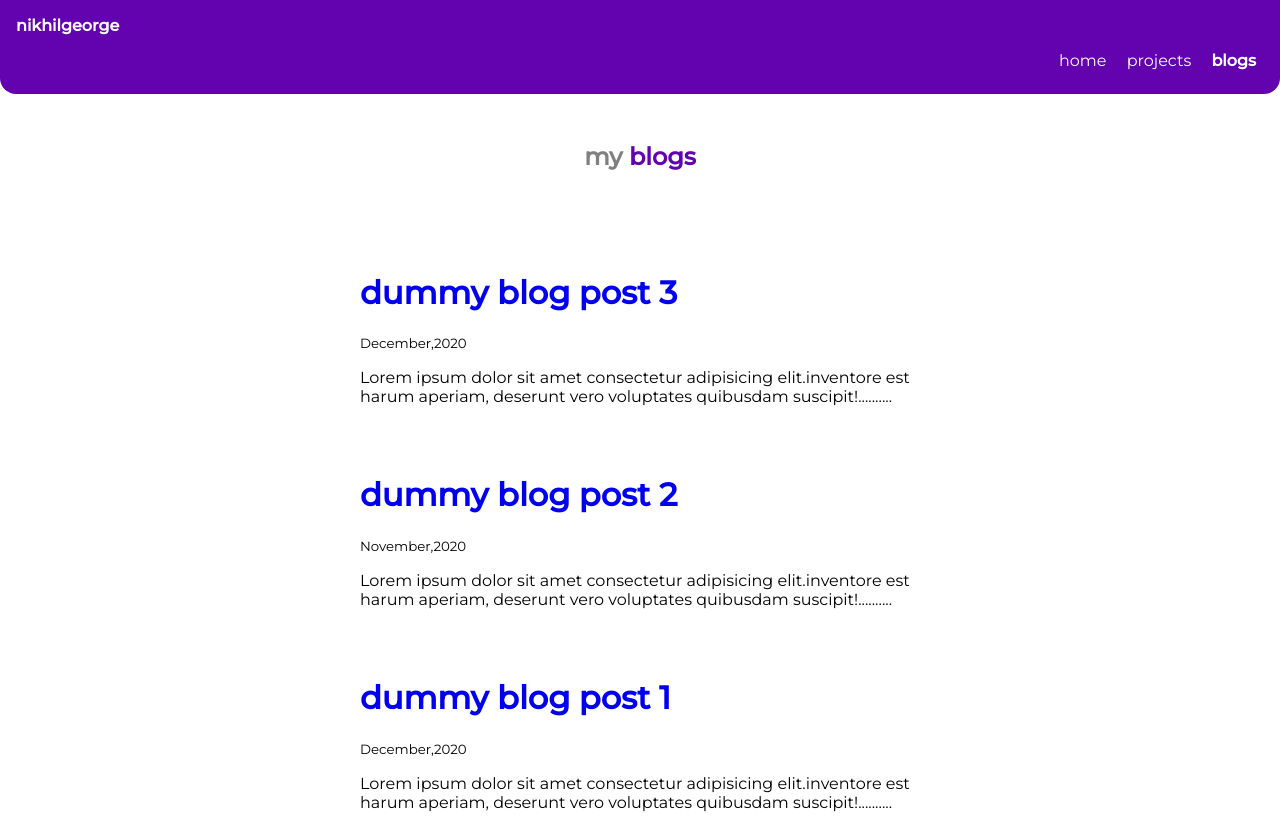
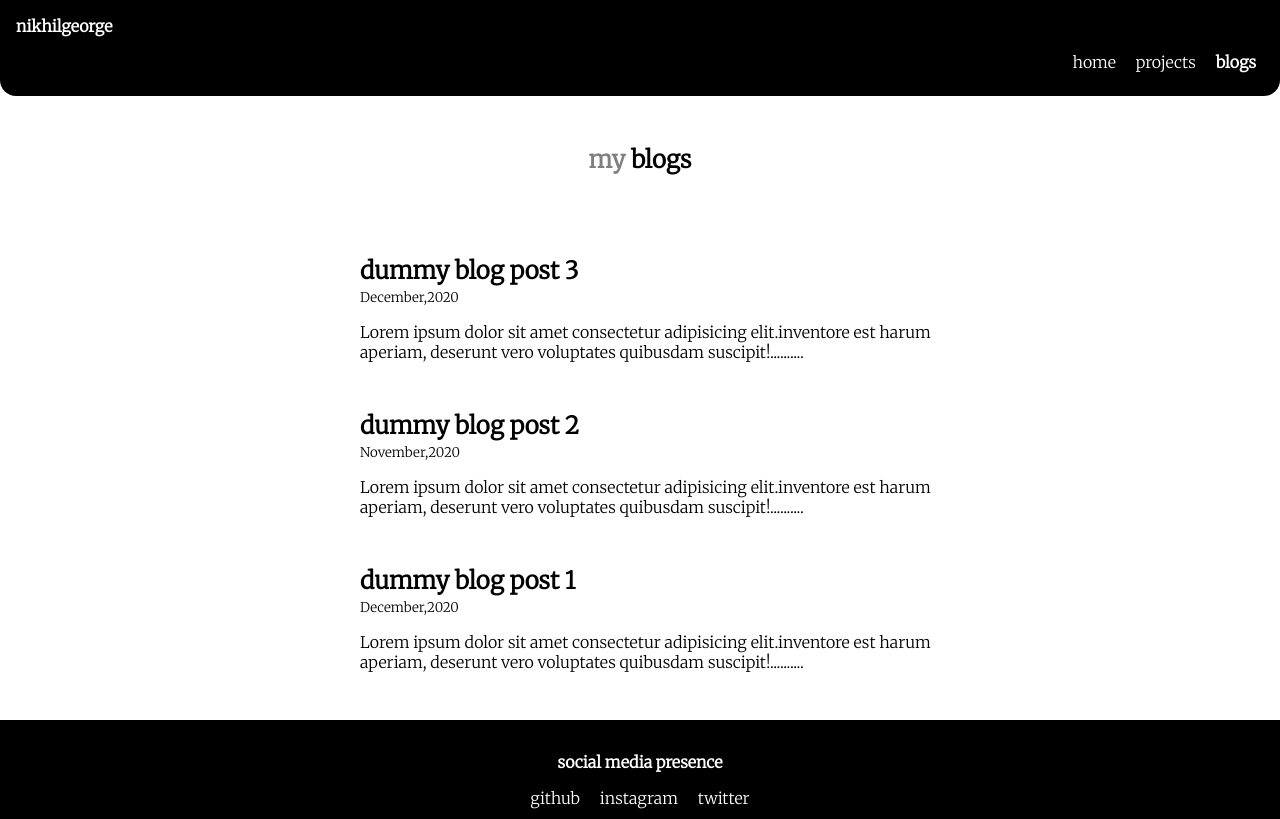
Before and after one commit to thegeorgenikhil/neogcamp-Portfolio-site, a plain HTML site: page blogs.html in a window 1280 px wide. Shown: the top 819 px of the page. Drawn offline with Linux system fonts and the light colour scheme.

Commit message:
misc feats 2

```diff
--- a/blogs.html
+++ b/blogs.html
@@ -33,7 +33,7 @@
     <ul class="list-non-bullet">
       <li class="blog-post-container">
         <div class="container container-center">
-          <h1><a class="blog-heading-link" href="blog-one.html">dummy blog post 3</a></h1>
+          <a class="blog-heading-link" href="blog-one.html">dummy blog post 3</a>
           <small>December,2020</small>
           <p>
             Lorem ipsum dolor sit amet consectetur adipisicing elit.inventore est harum aperiam, deserunt vero voluptates quibusdam suscipit!..........
@@ -43,7 +43,7 @@
 
       <li class="blog-post-container">
         <div class="container container-center">
-          <h1><a class="blog-heading-link" href="blog-one.html">dummy blog post 2</a></h1>
+          <a class="blog-heading-link" href="blog-one.html">dummy blog post 2</a>
           <small>November,2020</small>
           <p>
             Lorem ipsum dolor sit amet consectetur adipisicing elit.inventore est harum aperiam, deserunt vero voluptates quibusdam suscipit!..........
@@ -53,7 +53,7 @@
 
       <li class="blog-post-container">
         <div class="container container-center">
-          <h1><a class="blog-heading-link" href="blog-one.html">dummy blog post 1</a></h1>
+          <a class="blog-heading-link" href="blog-one.html">dummy blog post 1</a>
           <small>December,2020</small>
           <p>
             Lorem ipsum dolor sit amet consectetur adipisicing elit.inventore est harum aperiam, deserunt vero voluptates quibusdam suscipit!..........
--- a/styles.css
+++ b/styles.css
@@ -1,13 +1,12 @@
-@import url('https://fonts.googleapis.com/css2?family=Montserrat:wght@400;500&display=swap');
-
+@import url('https://fonts.googleapis.com/css2?family=Merriweather:wght@300&display=swap');
 :root{
-    --primary-color:#6203af;
+    --primary-color:#000000;
     --grey:grey;
     --off-white:rgba(196, 196, 196, 0.603);
 }
 
 html,body{
-    font-family: 'Montserrat', sans-serif;
+    font-family: 'Merriweather', serif;
     margin: 0;
 }
 
@@ -137,6 +136,10 @@ hr{
 
 .blog-heading-link{
     text-decoration: none;
+    color: var(--primary-color);
+    font-weight: bold;
+    display: block;
+    font-size: 1.5rem;
 }
 
 .blog-post-container{
@@ -152,7 +155,9 @@ hr{
     width: 90%;
 }
 
-
+.social-links{
+    padding-inline-start: 0px;
+}
 .social-link-item{
     padding: 0.5rem 0rem ;
 }
```
